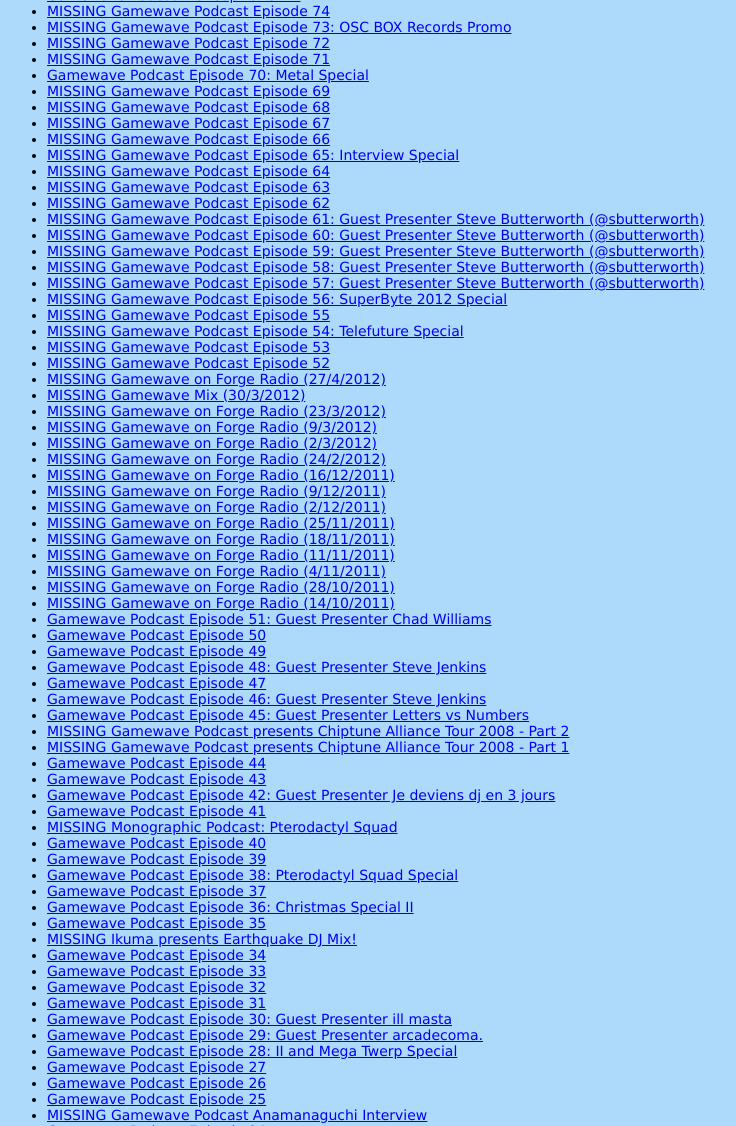
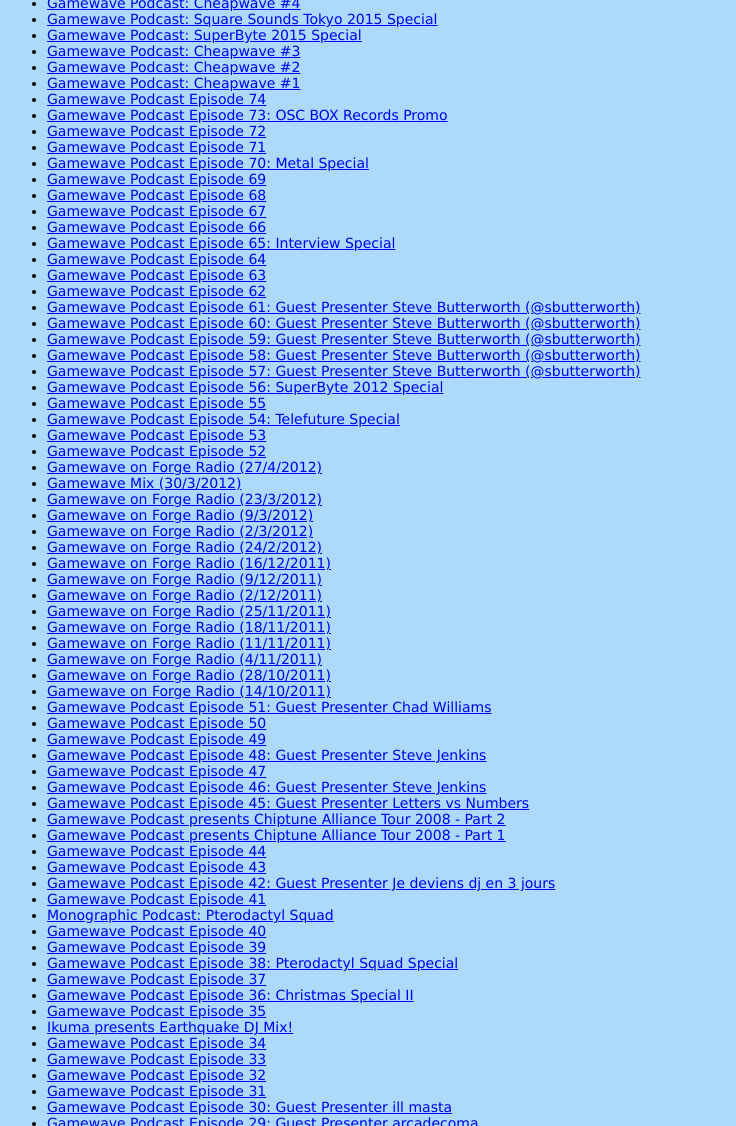
Before and after one commit to entozoon/gamewave-archive, a plain HTML site: page index.html in a window 1280 px wide. Shown: the part 735-1861 px from the top of the page, without its empty margins (21-757 px from the left). Drawn offline with Linux system fonts and the light colour scheme.

Commit message:
Links patched up

```diff
--- a/css/style.css
+++ b/css/style.css
@@ -1,7 +1,9 @@
 body
 {background-color: #ADD9FA;
 color: #000000;
-font: 14px Verdana, sans-serif;}
+font: 14px Verdana, sans-serif;
+padding-bottom:3em;
+}
 
 div.text
 {width: 60%;}
--- a/index.html
+++ b/index.html
@@ -32,6 +32,24 @@
 
     <h2>Archived episodes</h2>
 
+    <p class="margin">
+      This is just an archive as of 2020, by
+      <a href="http://twitter.com/entozoon">Myke Cook</a> (who was on the
+      podcast until around episode 50) so they don't get lost in the winds of
+      time... so naughty, those bloody winds! Please visit the
+      <a href="http://ptesquad.com/gamewave/">actual site</a> for more
+      up-to-date episodes.
+    </p>
+
+    <p class="margin">
+      Also, show notes are
+      <a
+        href="https://github.com/entozoon/gamewave-archive/tree/master/show-notes"
+        >available here</a
+      >
+      for certain episodes.
+    </p>
+
     <!-- prettier-ignore -->
     <ul>
       <li><a href="episodes/cheapwave%2020%20final.mp3">Gamewave Podcast: Cheapwave #20</a></li>
@@ -56,44 +74,44 @@
       <li><a href="episodes/cheapwave%2303.mp3">Gamewave Podcast: Cheapwave #3</a></li>
       <li><a href="episodes/gamewavepodcastcheapwave02.mp3">Gamewave Podcast: Cheapwave #2</a></li>
       <li><a href="episodes/cheapwave01.mp3">Gamewave Podcast: Cheapwave #1</a></li>
-      <li><a href="74.html">MISSING Gamewave Podcast Episode 74</a></li>
-      <li><a href="73.html">MISSING Gamewave Podcast Episode 73: OSC BOX Records Promo</a></li>
-      <li><a href="72.html">MISSING Gamewave Podcast Episode 72</a></li>
-      <li><a href="71.html">MISSING Gamewave Podcast Episode 71</a></li>
+      <li><a href="episodes/74.mp3">Gamewave Podcast Episode 74</a></li>
+      <li><a href="episodes/73.mp3">Gamewave Podcast Episode 73: OSC BOX Records Promo</a></li>
+      <li><a href="episodes/72.mp3">Gamewave Podcast Episode 72</a></li>
+      <li><a href="episodes/71.mp3">Gamewave Podcast Episode 71</a></li>
       <li><a href="episodes/70.mp3">Gamewave Podcast Episode 70: Metal Special</a></li>
-      <li><a href="69.html">MISSING Gamewave Podcast Episode 69</a></li>
-      <li><a href="68.html">MISSING Gamewave Podcast Episode 68</a></li>
-      <li><a href="67.html">MISSING Gamewave Podcast Episode 67</a></li>
-      <li><a href="66.html">MISSING Gamewave Podcast Episode 66</a></li>
-      <li><a href="65.html">MISSING Gamewave Podcast Episode 65: Interview Special</a></li>
-      <li><a href="64.html">MISSING Gamewave Podcast Episode 64</a></li>
-      <li><a href="63.html">MISSING Gamewave Podcast Episode 63</a></li>
-      <li><a href="62.html">MISSING Gamewave Podcast Episode 62</a></li>
-      <li><a href="61.html">MISSING Gamewave Podcast Episode 61: Guest Presenter Steve Butterworth (@sbutterworth)</a></li>
-      <li><a href="60.html">MISSING Gamewave Podcast Episode 60: Guest Presenter Steve Butterworth (@sbutterworth)</a></li>
-      <li><a href="59.html">MISSING Gamewave Podcast Episode 59: Guest Presenter Steve Butterworth (@sbutterworth)</a></li>
-      <li><a href="58.html">MISSING Gamewave Podcast Episode 58: Guest Presenter Steve Butterworth (@sbutterworth)</a></li>
-      <li><a href="57.html">MISSING Gamewave Podcast Episode 57: Guest Presenter Steve Butterworth (@sbutterworth)</a></li>
-      <li><a href="56.html">MISSING Gamewave Podcast Episode 56: SuperByte 2012 Special</a></li>
-      <li><a href="55.html">MISSING Gamewave Podcast Episode 55</a></li>
-      <li><a href="54.html">MISSING Gamewave Podcast Episode 54: Telefuture Special</a></li>
-      <li><a href="53.html">MISSING Gamewave Podcast Episode 53</a></li>
-      <li><a href="52.html">MISSING Gamewave Podcast Episode 52</a></li>
-      <li><a href="fr14.html">MISSING Gamewave on Forge Radio (27/4/2012)</a></li>
-      <li><a href="gm1.html">MISSING Gamewave Mix (30/3/2012)</a></li>
-      <li><a href="fr13.html">MISSING Gamewave on Forge Radio (23/3/2012)</a></li>
-      <li><a href="fr12.html">MISSING Gamewave on Forge Radio (9/3/2012)</a></li>
-      <li><a href="fr11.html">MISSING Gamewave on Forge Radio (2/3/2012)</a></li>
-      <li><a href="fr10.html">MISSING Gamewave on Forge Radio (24/2/2012)</a></li>
-      <li><a href="fr9.html">MISSING Gamewave on Forge Radio (16/12/2011)</a></li>
-      <li><a href="fr8.html">MISSING Gamewave on Forge Radio (9/12/2011)</a></li>
-      <li><a href="fr7.html">MISSING Gamewave on Forge Radio (2/12/2011)</a></li>
-      <li><a href="fr6.html">MISSING Gamewave on Forge Radio (25/11/2011)</a></li>
-      <li><a href="fr5.html">MISSING Gamewave on Forge Radio (18/11/2011)</a></li>
-      <li><a href="fr4.html">MISSING Gamewave on Forge Radio (11/11/2011)</a></li>
-      <li><a href="fr3.html">MISSING Gamewave on Forge Radio (4/11/2011)</a></li>
-      <li><a href="fr2.html">MISSING Gamewave on Forge Radio (28/10/2011)</a></li>
-      <li><a href="fr1.html">MISSING Gamewave on Forge Radio (14/10/2011)</a></li>
+      <li><a href="episodes/69.mp3">Gamewave Podcast Episode 69</a></li>
+      <li><a href="episodes/68.mp3">Gamewave Podcast Episode 68</a></li>
+      <li><a href="episodes/67.mp3">Gamewave Podcast Episode 67</a></li>
+      <li><a href="episodes/66.mp3">Gamewave Podcast Episode 66</a></li>
+      <li><a href="episodes/65.mp3">Gamewave Podcast Episode 65: Interview Special</a></li>
+      <li><a href="episodes/64.mp3">Gamewave Podcast Episode 64</a></li>
+      <li><a href="episodes/63.mp3">Gamewave Podcast Episode 63</a></li>
+      <li><a href="episodes/62.mp3">Gamewave Podcast Episode 62</a></li>
+      <li><a href="episodes/61.mp3">Gamewave Podcast Episode 61: Guest Presenter Steve Butterworth (@sbutterworth)</a></li>
+      <li><a href="episodes/60.mp3">Gamewave Podcast Episode 60: Guest Presenter Steve Butterworth (@sbutterworth)</a></li>
+      <li><a href="episodes/59.mp3">Gamewave Podcast Episode 59: Guest Presenter Steve Butterworth (@sbutterworth)</a></li>
+      <li><a href="episodes/58.mp3">Gamewave Podcast Episode 58: Guest Presenter Steve Butterworth (@sbutterworth)</a></li>
+      <li><a href="episodes/57.mp3">Gamewave Podcast Episode 57: Guest Presenter Steve Butterworth (@sbutterworth)</a></li>
+      <li><a href="episodes/56.mp3">Gamewave Podcast Episode 56: SuperByte 2012 Special</a></li>
+      <li><a href="episodes/55.mp3">Gamewave Podcast Episode 55</a></li>
+      <li><a href="episodes/54.mp3">Gamewave Podcast Episode 54: Telefuture Special</a></li>
+      <li><a href="episodes/53.mp3">Gamewave Podcast Episode 53</a></li>
+      <li><a href="episodes/52.mp3">Gamewave Podcast Episode 52</a></li>
+      <li><a href="episodes/fr14.mp3">Gamewave on Forge Radio (27/4/2012)</a></li>
+      <li><a href="episodes/gm1.mp3">Gamewave Mix (30/3/2012)</a></li>
+      <li><a href="episodes/fr13.mp3">Gamewave on Forge Radio (23/3/2012)</a></li>
+      <li><a href="episodes/fr12.mp3">Gamewave on Forge Radio (9/3/2012)</a></li>
+      <li><a href="episodes/fr11.mp3">Gamewave on Forge Radio (2/3/2012)</a></li>
+      <li><a href="episodes/fr10.mp3">Gamewave on Forge Radio (24/2/2012)</a></li>
+      <li><a href="episodes/fr9.mp3">Gamewave on Forge Radio (16/12/2011)</a></li>
+      <li><a href="episodes/fr8.mp3">Gamewave on Forge Radio (9/12/2011)</a></li>
+      <li><a href="episodes/fr7.mp3">Gamewave on Forge Radio (2/12/2011)</a></li>
+      <li><a href="episodes/fr6.mp3">Gamewave on Forge Radio (25/11/2011)</a></li>
+      <li><a href="episodes/fr5.mp3">Gamewave on Forge Radio (18/11/2011)</a></li>
+      <li><a href="episodes/fr4.mp3">Gamewave on Forge Radio (11/11/2011)</a></li>
+      <li><a href="episodes/fr3.mp3">Gamewave on Forge Radio (4/11/2011)</a></li>
+      <li><a href="episodes/fr2.mp3">Gamewave on Forge Radio (28/10/2011)</a></li>
+      <li><a href="episodes/fr1.mp3">Gamewave on Forge Radio (14/10/2011)</a></li>
       <li><a href="episodes/51.mp3">Gamewave Podcast Episode 51: Guest Presenter Chad Williams</a></li>
       <li><a href="episodes/50.mp3">Gamewave Podcast Episode 50</a></li>
       <li><a href="episodes/49.mp3">Gamewave Podcast Episode 49</a></li>
@@ -101,20 +119,20 @@
       <li><a href="episodes/47.mp3">Gamewave Podcast Episode 47</a></li>
       <li><a href="episodes/46.mp3">Gamewave Podcast Episode 46: Guest Presenter Steve Jenkins</a></li>
       <li><a href="episodes/45.mp3">Gamewave Podcast Episode 45: Guest Presenter Letters vs Numbers</a></li>
-      <li><a href="chiptunealliance2.html">MISSING Gamewave Podcast presents Chiptune Alliance Tour 2008 - Part 2</a></li>
-      <li><a href="chiptunealliance1.html">MISSING Gamewave Podcast presents Chiptune Alliance Tour 2008 - Part 1</a></li>
+      <li><a href="chiptunealliance2.mp4">Gamewave Podcast presents Chiptune Alliance Tour 2008 - Part 2</a></li>
+      <li><a href="chiptunealliance1.mp4">Gamewave Podcast presents Chiptune Alliance Tour 2008 - Part 1</a></li>
       <li><a href="episodes/44.mp3">Gamewave Podcast Episode 44</a></li>
       <li><a href="episodes/43.mp3">Gamewave Podcast Episode 43</a></li>
-      <li><a href="42.html">Gamewave Podcast Episode 42: Guest Presenter Je deviens dj en 3 jours</a></li>
-      <li><a href="41.html">Gamewave Podcast Episode 41</a></li>
-      <li><a href="episodes/monographic.mp3">MISSING Monographic Podcast: Pterodactyl Squad</a></li>
+      <li><a href="episodes/42.mp3">Gamewave Podcast Episode 42: Guest Presenter Je deviens dj en 3 jours</a></li>
+      <li><a href="episodes/41.mp3">Gamewave Podcast Episode 41</a></li>
+      <li><a href="episodes/monographic.mp3">Monographic Podcast: Pterodactyl Squad</a></li>
       <li><a href="episodes/40.mp3">Gamewave Podcast Episode 40</a></li>
       <li><a href="episodes/39.mp3">Gamewave Podcast Episode 39</a></li>
-      <li><a href="38.html">Gamewave Podcast Episode 38: Pterodactyl Squad Special</a></li>
-      <li><a href="37.html">Gamewave Podcast Episode 37</a></li>
+      <li><a href="episodes/38.mp3">Gamewave Podcast Episode 38: Pterodactyl Squad Special</a></li>
+      <li><a href="episodes/37.mp3">Gamewave Podcast Episode 37</a></li>
       <li><a href="episodes/36.mp3">Gamewave Podcast Episode 36: Christmas Special II</a></li>
       <li><a href="episodes/35.mp3">Gamewave Podcast Episode 35</a></li>
-      <li><a href="ikuma.html">MISSING Ikuma presents Earthquake DJ Mix!</a></li>
+      <li><a href="episodes/ikuma.mp3">Ikuma presents Earthquake DJ Mix!</a></li>
       <li><a href="episodes/34.mp3">Gamewave Podcast Episode 34</a></li>
       <li><a href="episodes/33.mp3">Gamewave Podcast Episode 33</a></li>
       <li><a href="episodes/32.mp3">Gamewave Podcast Episode 32</a></li>
@@ -125,7 +143,7 @@
       <li><a href="episodes/27.mp3">Gamewave Podcast Episode 27</a></li>
       <li><a href="episodes/26.mp3">Gamewave Podcast Episode 26</a></li>
       <li><a href="episodes/25.mp3">Gamewave Podcast Episode 25</a></li>
-      <li><a href="anamanaguchi.html">MISSING Gamewave Podcast Anamanaguchi Interview</a></li>
+      <li><a href="anamanaguchi.m4v">Gamewave Podcast Anamanaguchi Interview</a></li>
       <li><a href="episodes/24.mp3">Gamewave Podcast Episode 24</a></li>
       <li><a href="episodes/23.mp3">Gamewave Podcast Episode 23</a></li>
       <li><a href="episodes/22.mp3">Gamewave Podcast Episode 22</a></li>
```
